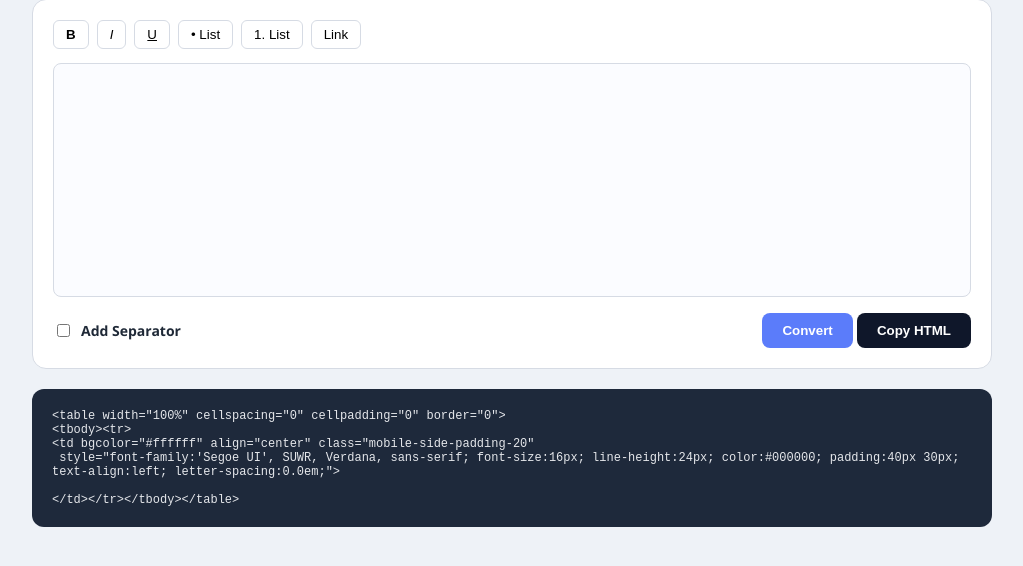
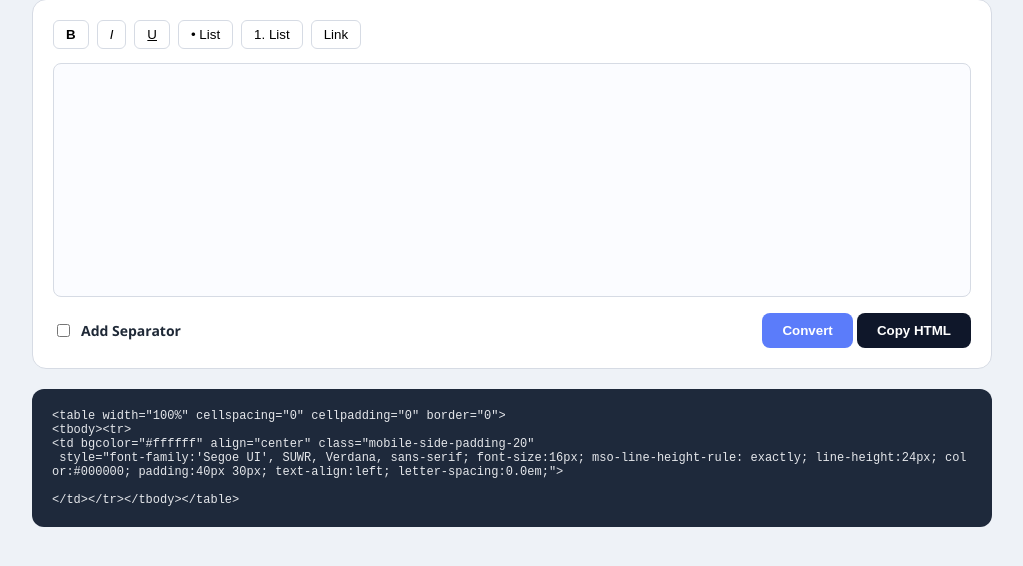
Before and after one commit to YeshMaikanta/TEXT-2-HTML, a plain HTML site: page index.html in a window 1280 px wide. Both pictures are taken after a click on the button "Convert". Shown: the part 94-660 px from the top of the page, without its empty margins (128-1151 px from the left). Drawn offline with Linux system fonts and the light colour scheme.

Commit message:
Update index.html

```diff
--- a/index.html
+++ b/index.html
@@ -2,7 +2,7 @@
 <html lang="en">
 <head>
 <meta charset="UTF-8">
-<title>Text to HTML for Email</title>
+<title>Text to HTML - Strict Single Spacing</title>
 
 <style>
   /* --- TOOL UI --- */
@@ -65,46 +65,56 @@ function convert() {
   try {
     let h = editor.innerHTML;
 
-    // --- STEP 1: JUNK REMOVER ---
+    // --- STEP 1: JUNK & INVISIBLE CHAR KILLER ---
+    // Remove invisible "newline" characters that cause gaps in MVD
+    h = h.replace(/(\r\n|\n|\r)/gm, "");
+
+    // Remove styles/classes
     h = h.replace(/ style="[^"]*"/gi, "");
     h = h.replace(/ class="[^"]*"/gi, "");
     h = h.replace(/<\/?span[^>]*>/gi, "");
 
-    // --- STEP 2: FIX STRUCTURE (Flatten blocks) ---
-    h = h.replace(/<div[^>]*>/gi, "<br>")
-         .replace(/<\/div>/gi, "")
-         .replace(/<p[^>]*>/gi, "")
-         .replace(/<\/p>/gi, "<br>")
-         .replace(/(<br\s*\/?>){3,}/gi, "<br><br>");
+    // --- STEP 2: LOGICAL FLATTENING (The Fix) ---
+    // Instead of replacing <div> with <br> (Start), we replace </div> with <br> (End)
+    // This ensures lines stack correctly without top-margin gaps.
 
-    // --- STEP 3: MVD GAP KILLER (CRITICAL UPDATE) ---
-    // This removes any spaces or &nbsp; that sit immediately before a <br>
-    // Outlook hates " &nbsp;<br>", so we change it to just "<br>"
+    // 1. Convert closing tags to Breaks
+    h = h.replace(/<\/div>/gi, "<br>");
+    h = h.replace(/<\/p>/gi, "<br>");
+
+    // 2. Remove opening tags completely (Clean start)
+    h = h.replace(/<div[^>]*>/gi, "");
+    h = h.replace(/<p[^>]*>/gi, "");
+
+    // 3. Prevent Triple Breaks (Max 2 allowed)
+    h = h.replace(/(<br\s*\/?>){3,}/gi, "<br><br>");
+
+    // 4. Remove Trailing Breaks at the very end of string
+    h = h.replace(/(<br\s*\/?>)+$/gi, "");
+
+    // --- STEP 3: MVD GAP KILLER ---
+    // Remove &nbsp; before <br> to prevent "Double Height" lines
     h = h.replace(/(&nbsp;| )+<br>/gi, "<br>");
-    h = h.replace(/(&nbsp;| )+$/gi, ""); // Remove trailing space at very end of text
 
-    // --- STEP 4: APPLY RULES ---
-    // Link Color
+    // --- STEP 4: FORMATTING & LINKS ---
     h = h.replace(/<a\s+[^>]*href="([^"]*)"[^>]*>(.*?)<\/a>/gi,
       '<a href="$1" style="color:#0067B8; text-decoration:underline;">$2</a>'
     );
-
-    // Normalize INTERNAL spaces only (between words)
-    // We do this AFTER Step 3 so we don't accidentally create new trailing &nbsp;
     h = h.replace(/ {2,}/g, m => " " + "&nbsp;".repeat(m.length - 1));
 
-    // --- STEP 5: TEMPLATE ---
+    // --- STEP 5: THE STRICT TEMPLATE ---
+    // Added 'mso-line-height-rule: exactly' to force 24px height
     const mainTemplate = `
 <table width="100%" cellspacing="0" cellpadding="0" border="0">
 <tbody><tr>
 <td bgcolor="#ffffff" align="center" class="mobile-side-padding-20"
- style="font-family:'Segoe UI', SUWR, Verdana, sans-serif; font-size:16px; line-height:24px; color:#000000; padding:40px 30px; text-align:left; letter-spacing:0.0em;">
+ style="font-family:'Segoe UI', SUWR, Verdana, sans-serif; font-size:16px; mso-line-height-rule: exactly; line-height:24px; color:#000000; padding:40px 30px; text-align:left; letter-spacing:0.0em;">
 ENTER YOUR CUSTOM TEXT HERE
 </td></tr></tbody></table>
 `;
 
     const separatorTemplate = `
-<table border="0" cellpadding="0" cellspacing="0" width="100%"> <tbody><tr> <td bgcolor="#ffffff" style="padding:0 30px;" class="mobile-side-padding-20"> <table width="100%" cellspacing="0" cellpadding="0" border="0"> <tbody><tr> <td height="1" bgcolor="#ffffff" style="line-height:1px; font-size:1px; border-top:1px solid #A2A2A2;"></td> </tr> </tbody></table> </td> </tr></tbody></table> `;
+<table border="0" cellpadding="0" cellspacing="0" width="100%"> <tbody><tr> <td bgcolor="#ffffff" style="padding:0 30px;" class="mobile-side-padding-20"> <table width="100%" cellspacing="0" cellpadding="0" border="0"> <tbody><tr> <td height="1" bgcolor="#ffffff" style="line-height:1px; mso-line-height-rule: exactly; font-size:1px; border-top:1px solid #A2A2A2;"></td> </tr> </tbody></table> </td> </tr></tbody></table> `;
 
     let finalCode = mainTemplate.replace("ENTER YOUR CUSTOM TEXT HERE", h);
 
```
